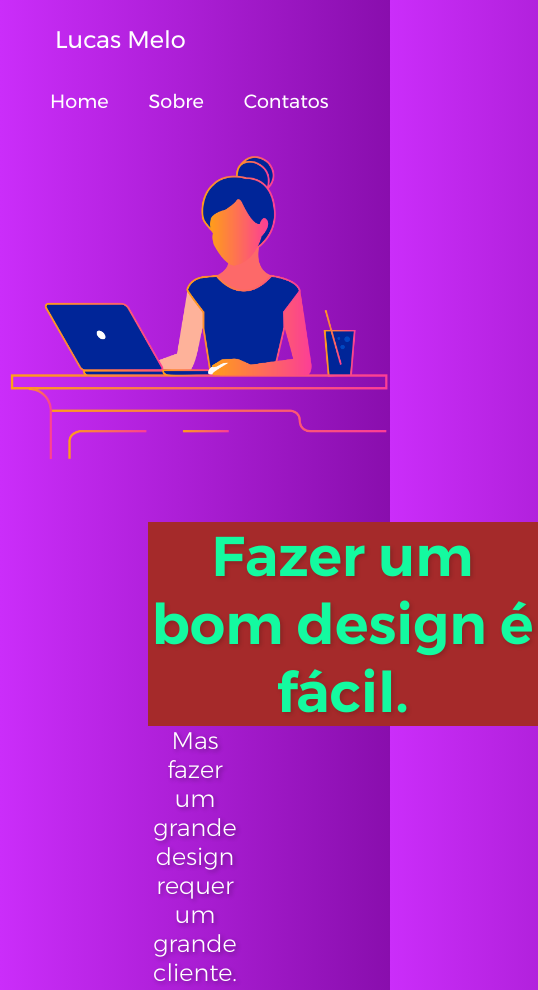
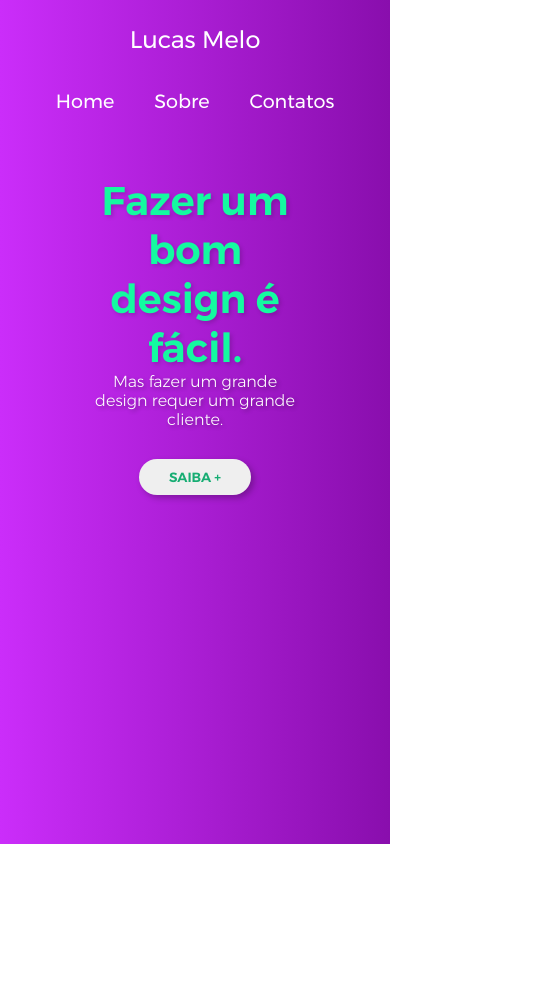
Before and after one commit to LucasMeloTorres/landdesigner, a plain HTML site: page index.html in a window 390 px wide. Shown: the top 990 px of the page, 538 px wide, since content can reach past the window. After the commit the page ends 844 px from the top, so only its background shows below. Drawn offline with Linux system fonts and the light colour scheme.

Commit message:
resposnvive 06.05

```diff
--- a/responsiv.css
+++ b/responsiv.css
@@ -1,7 +1,11 @@
 @charset "UTF-8";
 
-/*media queries*/
+/*media queries com 910px*/
 @media (max-width: 910px) {
+    .contentheader{
+        flex-direction: column;
+    }
+
     .contentbanner{
         flex-direction: column;
     }
@@ -9,28 +13,53 @@
 /*estilo caixa contener*/
     .contentbanner{
         margin-top: 10px;
+        margin-top: 3px;
     }
 
 /*estilo contener texto*/
     .contenttexto {
-        max-width: 80vw;
-        margin: 0px auto;
+        width: 80vw;
         text-align: center;
     }
 
 /*estilo contener texto h1*/
     .contenttexto h1 {
-        background-color: brown;
-        width: 100vw;
-        font-family: bolde;
-        color: var(--tiffane);
         font-size: 3.5rem;
-        text-shadow: 2px 2px 4px rgba(0, 0, 0, 0.171);
+    }
+    .contenttexto h2 {
+        font-size: 2rem;
     }
 
 /*estilo contener imagem*/
 .contentimg {
-    width: 100%;
+    margin: 0px auto;
+    width: 50vw;
     order: -1; /*mudando a ordem da imagem como conteiner 1*/
 }
+
+.bts {
+    align-items: center;
+    margin-top: 30px;
 }
+}
+
+/*media queries com 650px*/
+@media (max-width: 650px) {
+    .contentimg {
+        display: none;
+    }
+
+/*estilo contener texto*/
+    .contenttexto {
+        width: 80vw;
+    }
+
+    /*estilo contener texto h1*/
+    .contenttexto h1 {
+        font-size: 2.5rem;
+    }
+    .contenttexto h2 {
+        font-size: 1rem;
+    }
+
+}
```
